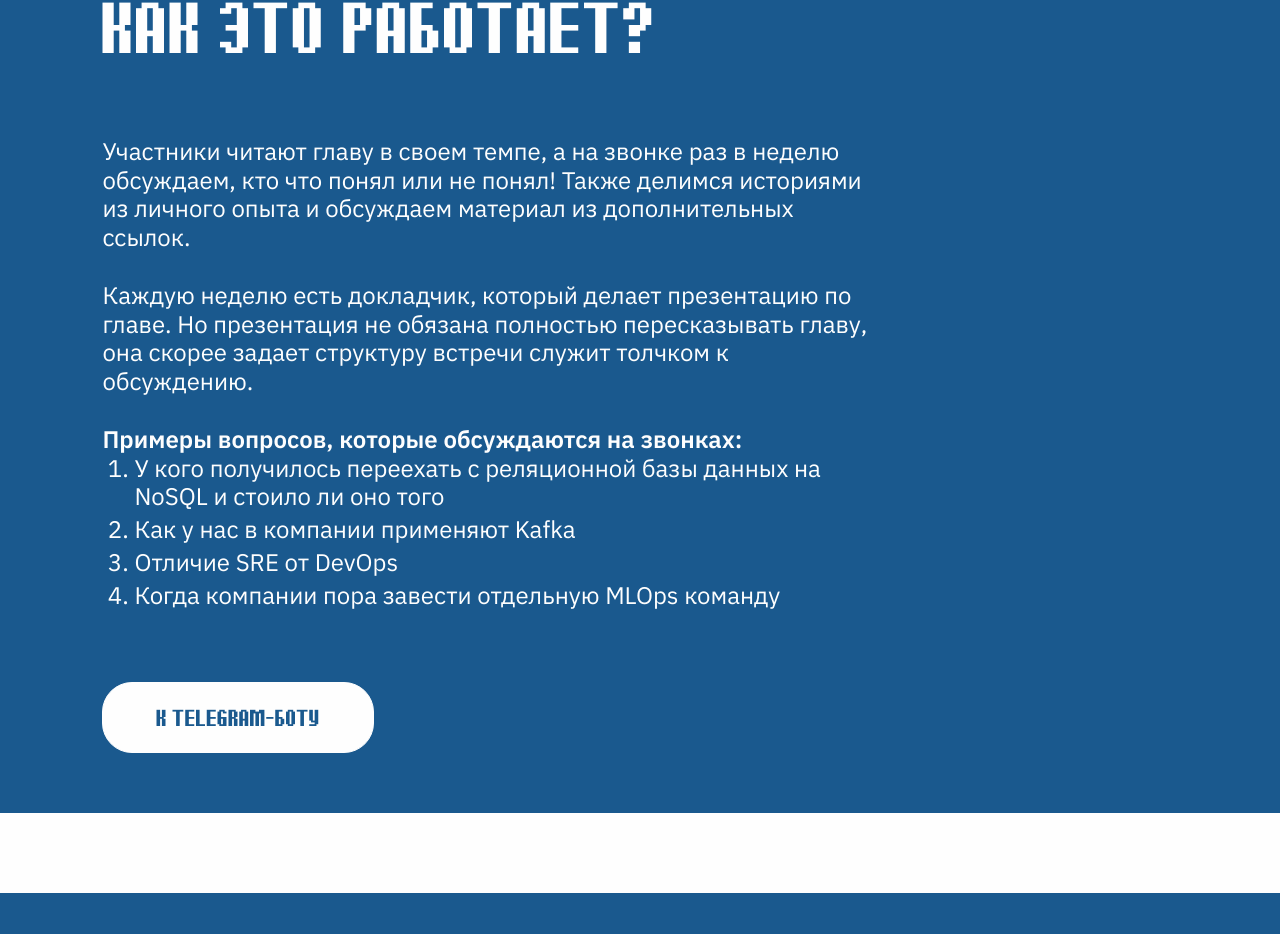
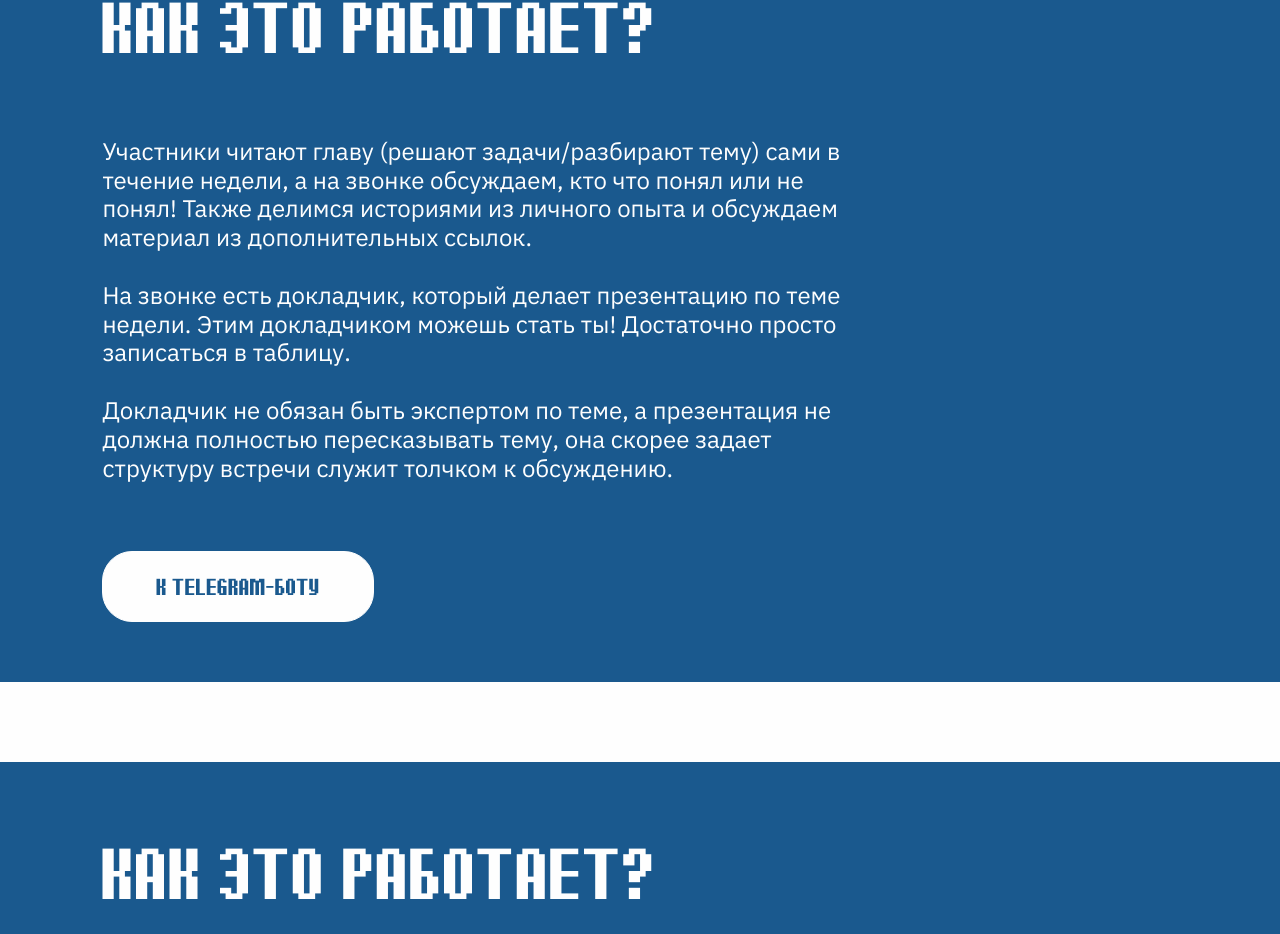
Before and after one commit to LenaAn/nelenkin-frontend, a React (Vite) app: page / in a window 1280 px wide. Shown: the part 1598-2532 px from the top of the page. Built offline with nearby package versions, Linux system fonts and the light colour scheme.

Commit message:
reword how this works section

```diff
--- a/src/components/sections/HowThisWorksSection.jsx
+++ b/src/components/sections/HowThisWorksSection.jsx
@@ -7,20 +7,15 @@ function HowThisWorksSection() {
                 <div className="section-text-block">
                     <h2 className="section-title section-title--light">Как это работает?</h2>
                     <p className="section-description">
-                        Участники читают главу в своем темпе, а на звонке раз в неделю обсуждаем, кто что понял или не
-                        понял!
+                        Участники читают главу (решают задачи/разбирают тему) сами в течение недели, а на звонке
+                        обсуждаем, кто что понял или не понял!
                         Также делимся историями из личного опыта и обсуждаем материал из дополнительных ссылок.
                         <br/><br/>
-                        Каждую неделю есть докладчик, который делает презентацию по главе. Но презентация не обязана
-                        полностью пересказывать главу, она скорее задает структуру встречи служит толчком к обсуждению.
+                        На звонке есть докладчик, который делает презентацию по теме недели. Этим докладчиком можешь
+                        стать ты! Достаточно просто записаться в таблицу.
                         <br/><br/>
-                        <b>Примеры вопросов, которые обсуждаются на звонках:</b>
-                        <ol className="about-list">
-                            <li>У кого получилось переехать с реляционной базы данных на NoSQL и стоило ли оно того</li>
-                            <li>Как у нас в компании применяют Kafka</li>
-                            <li>Отличие SRE от DevOps</li>
-                            <li>Когда компании пора завести отдельную MLOps команду</li>
-                        </ol>
+                        Докладчик не обязан быть экспертом по теме, а презентация не должна полностью пересказывать тему,
+                        она скорее задает структуру встречи служит толчком к обсуждению.
                     </p>
                     <div className="section-actions">
                         <a href="https://t.me/neLenkin_bot" target="_blank" rel="noopener noreferrer"
```
